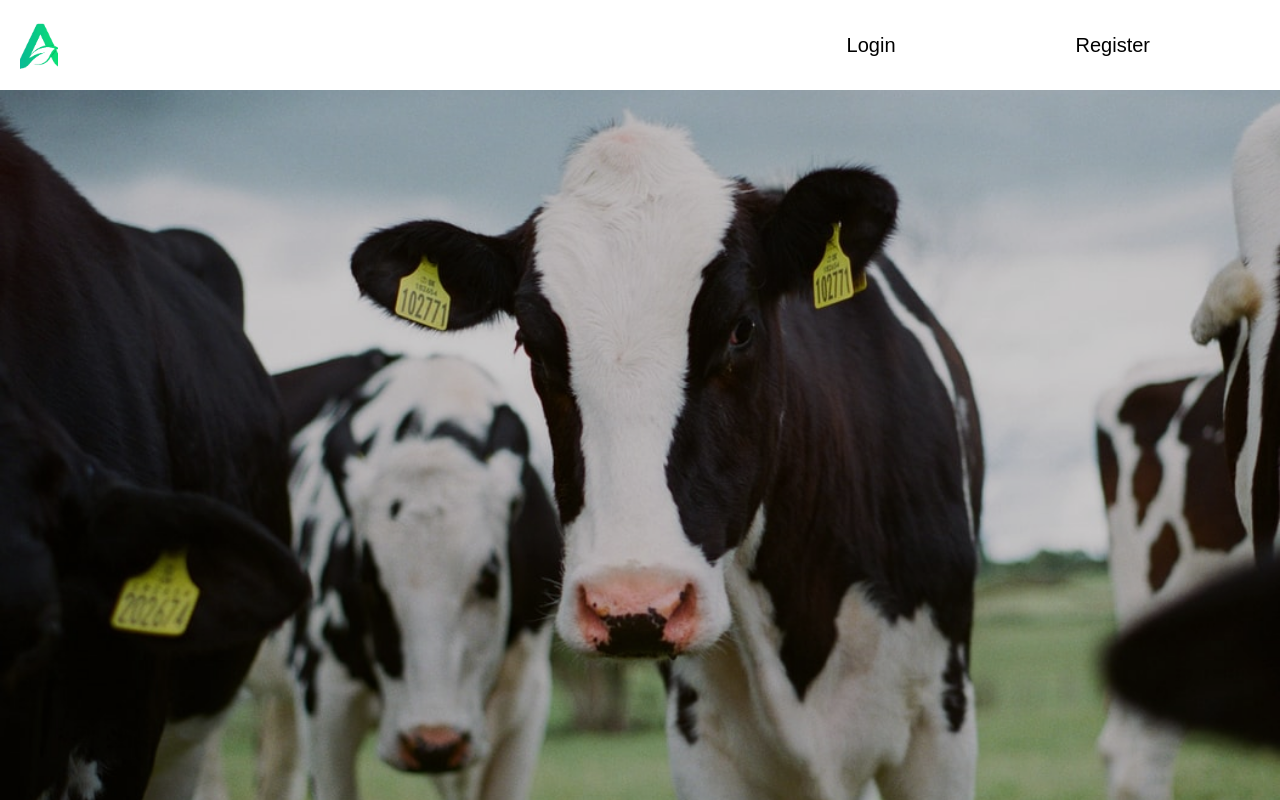
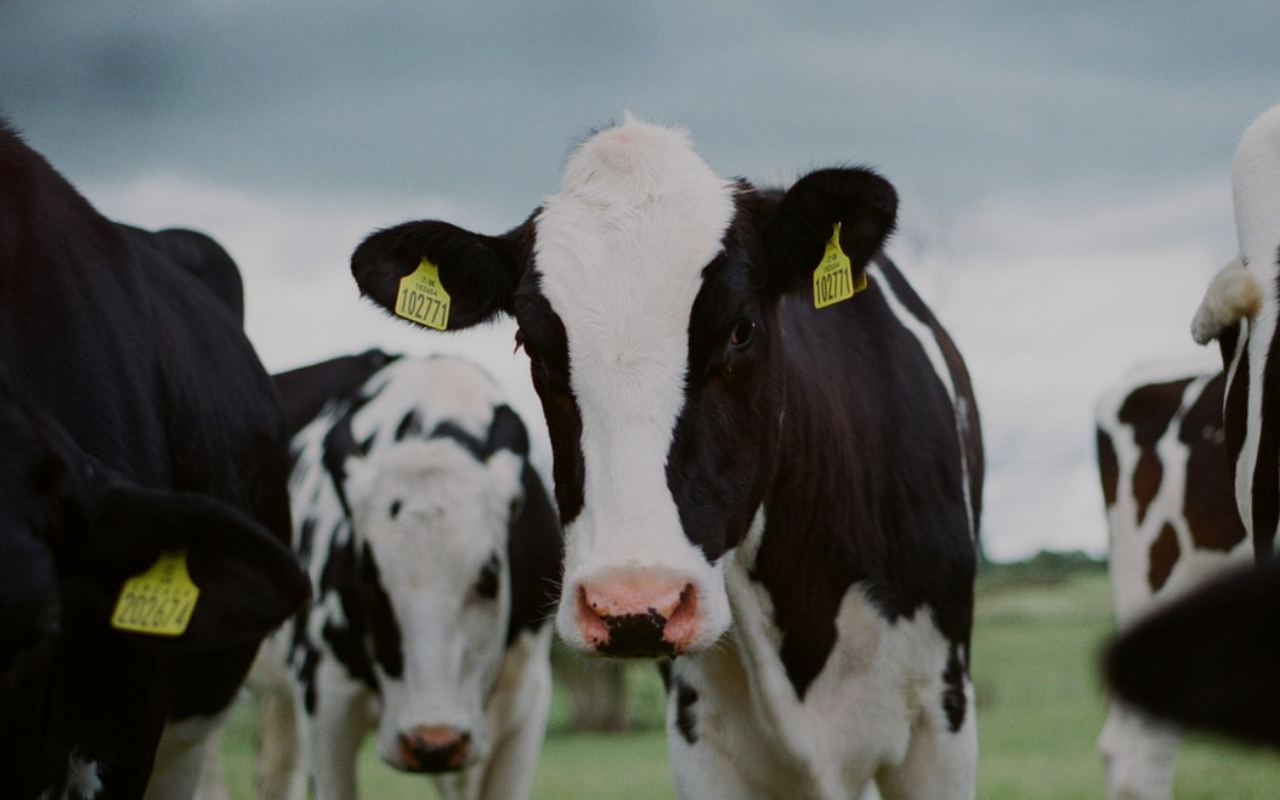
Before and after one commit to DeathSy/thai-agriculture-frontned, a React (Create React App) app: page / in a window 1280 px wide. Built offline with nearby package versions, Linux system fonts and the light colour scheme.

Commit message:
EDIT App

```diff
--- a/src/App.js
+++ b/src/App.js
@@ -2,13 +2,11 @@ import React, { Suspense } from 'react'
 import { BrowserRouter as Router, Route, Switch } from 'react-router-dom'
 import routes from './config/routes'
 import Authprovider from './contexts/ActionContext'
-import Navbar from './components/Navbar/Navbar'
 import GlobalStyle from './components/GlobalStyle'
 
 function App () {
   return (
     <Authprovider>
-      <Navbar />
       <GlobalStyle />
       <Router>
         <Suspense fallback='...Loading please wait...'>
```
